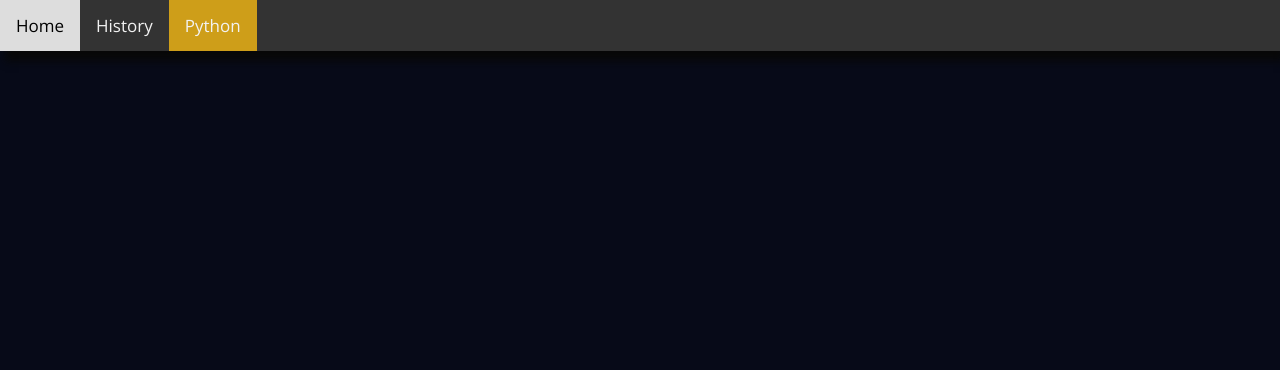
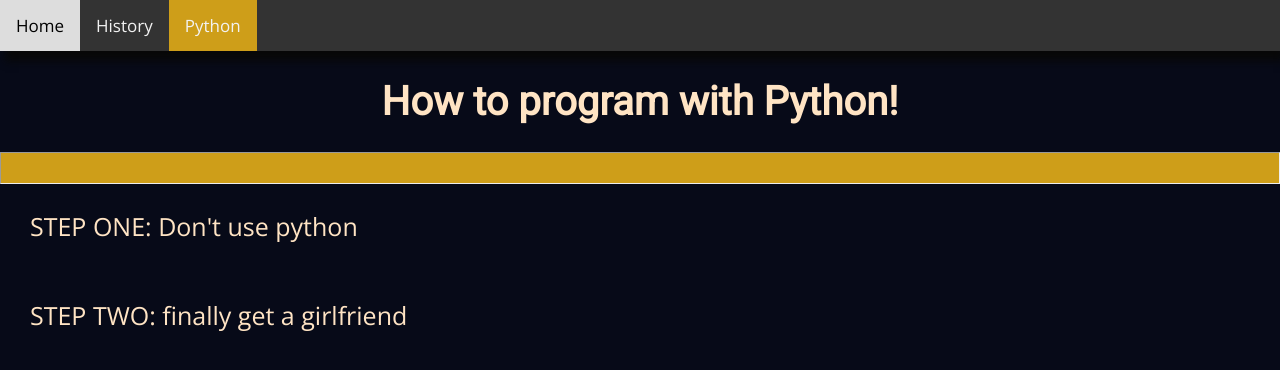
Before and after one commit to TateoDev/Programming-Website, a plain HTML site: page python.html in a window 1280 px wide. Drawn offline with nearby package versions, Linux system fonts and the light colour scheme.

Commit message:
Update python.html

```diff
--- a/python.html
+++ b/python.html
@@ -14,5 +14,9 @@
          <a href="history.html">History</a>
          <a class="active" href="python.html">Python</a>
       </div>
+      <h1>How to program with Python!</h1>
+      <hr>
+      <p>STEP ONE: Don't use python</p>
+      <p>STEP TWO: finally get a girlfriend</p>
    </body>
 </html>
```
